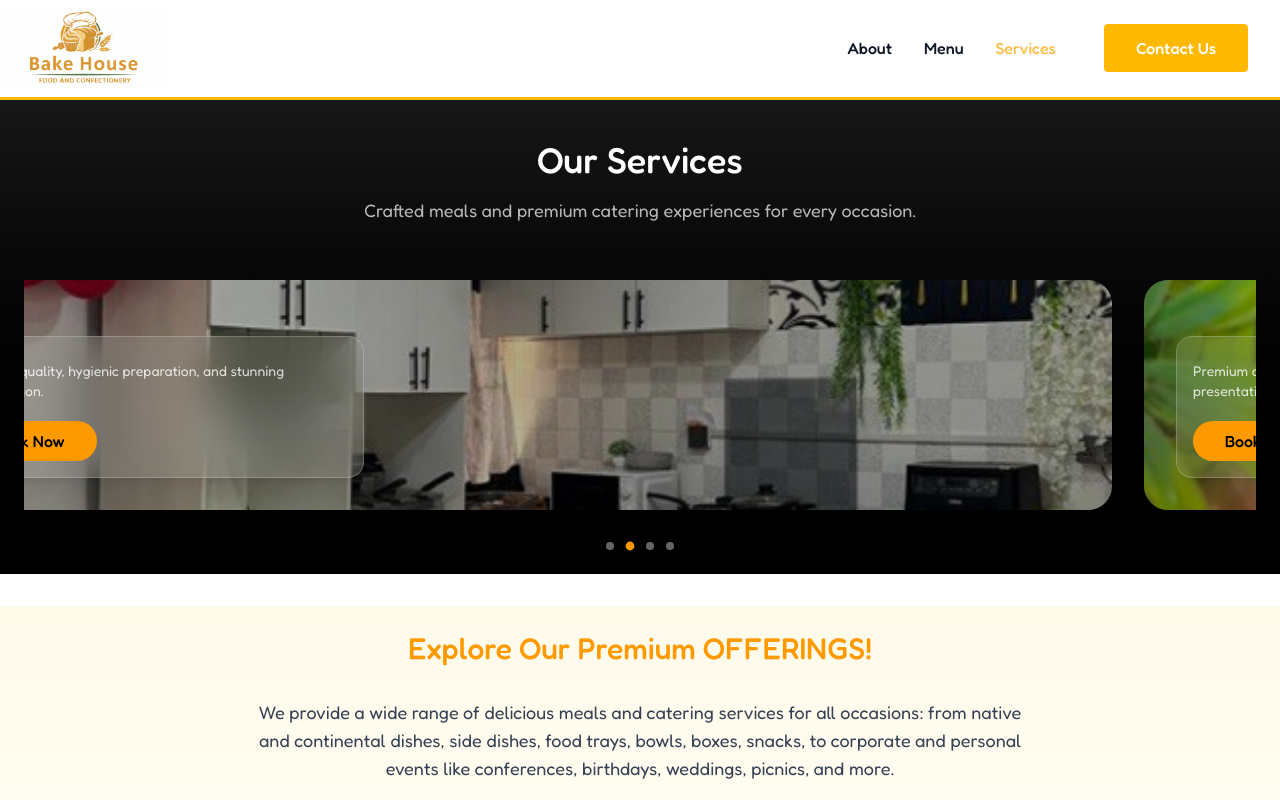
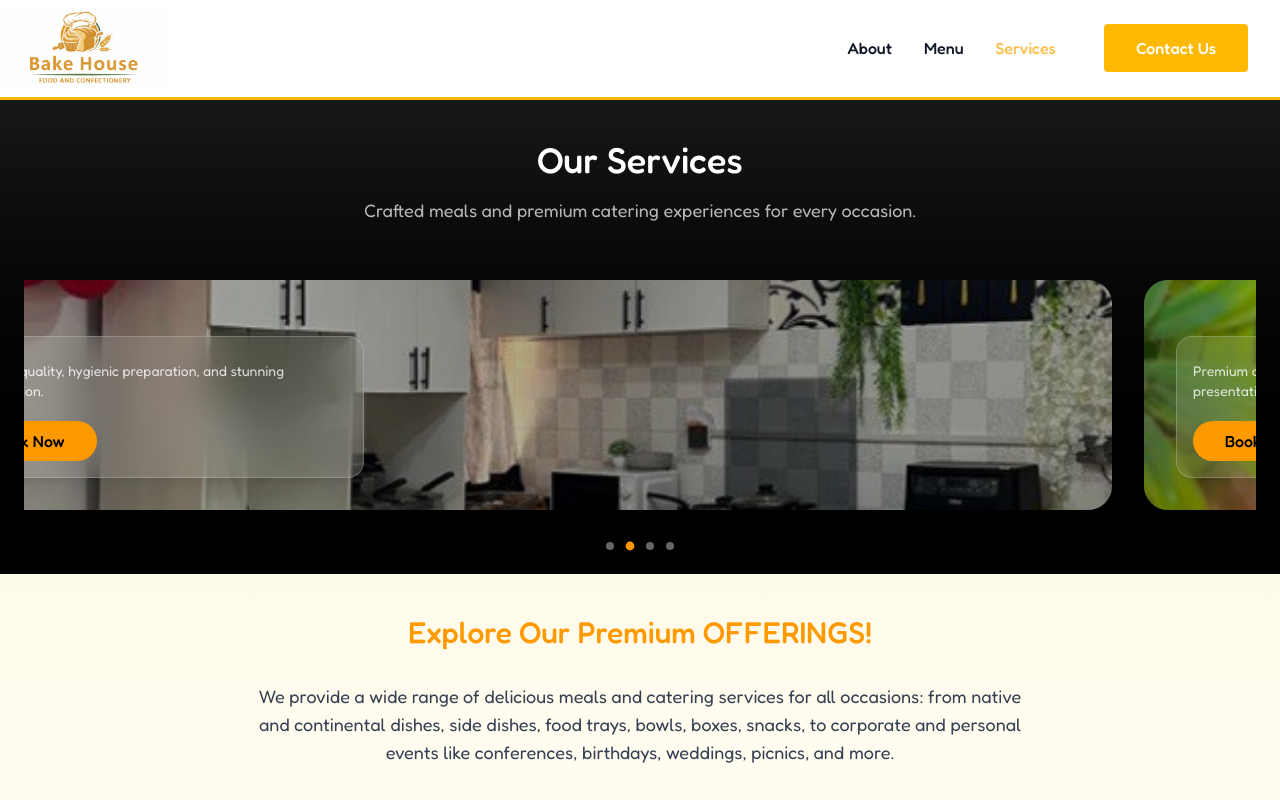
Before and after one commit to ernestkris6/Food-House, a React (Vite) app: page /services in a window 1280 px wide. Shown: the top 800 px of the page. Built offline with nearby package versions, Linux system fonts and the light colour scheme; a web font is replaced by a local one.

Commit message:
editing services page

```diff
--- a/src/UI/ServicesDetails.jsx
+++ b/src/UI/ServicesDetails.jsx
@@ -26,7 +26,7 @@ const ServicesPage = () => {
     <div className="bg-gradient-to-b from-amber-50 via-white to-amber-50 min-h-screen">
       <div className="container mx-auto px-6">
         {/* <ServicesSlider /> */}
-        <h1 className="text-lg mt-8 mb-2 py-6 md:text-3xl font-medium text-center text-amber-500">
+        <h1 className="text-lg mb-2 pt-10 pb-6 md:text-3xl font-medium text-center text-amber-500">
           Explore Our Premium OFFERINGS!
         </h1>
 
```
